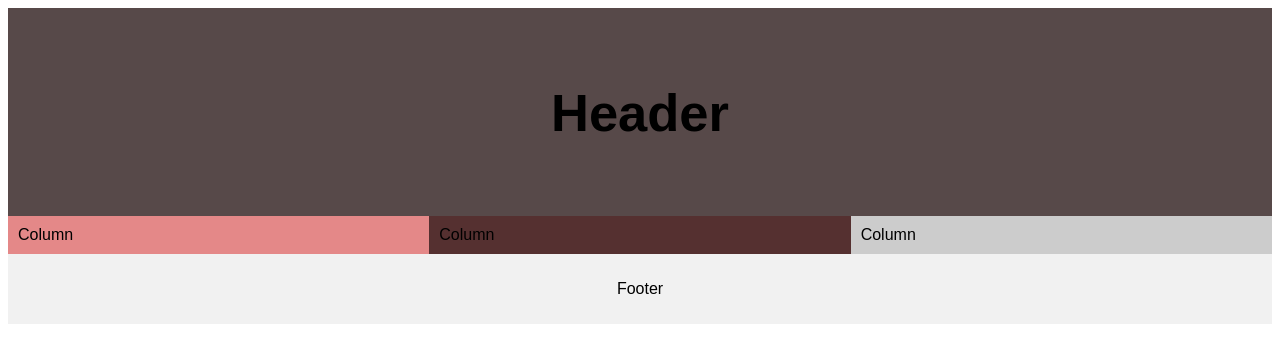
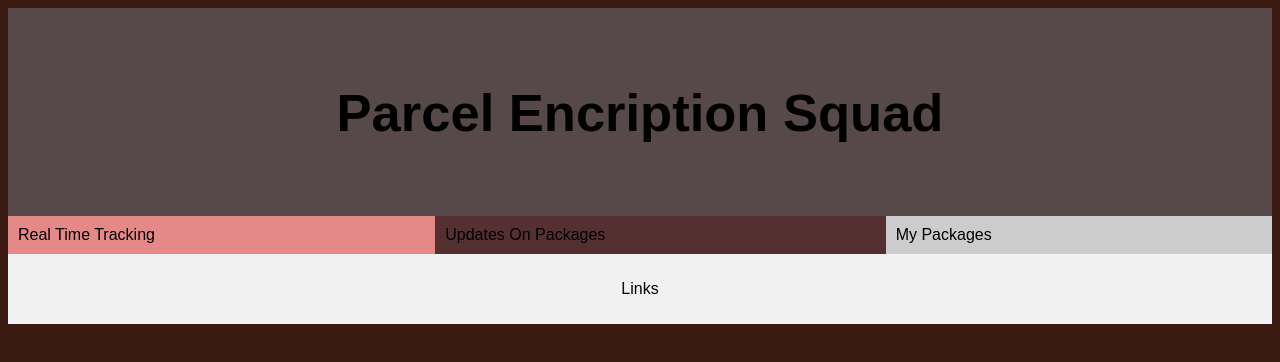
Before and after one commit to najanijohnson/Parcel-Encryption-Squad-updates, a plain HTML site: page websiteLayout.html in a window 1280 px wide. Drawn offline with Linux system fonts and the light colour scheme.

Commit message:
Finished base

```diff
--- a/stylesheet.css
+++ b/stylesheet.css
@@ -55,7 +55,9 @@ body {
   padding: 10px;
   text-align: center;
 }
-
+body {
+    background-color: #3b1b11; /* Blue background */
+}
 /* Responsive layout - makes the three columns stack on top of each other instead of next to each other */
 @media (max-width: 600px) {
   .grid-container  {
@@ -66,4 +68,6 @@ body {
       'right right right right right right'
       'footer footer footer footer footer footer';
   }
+
+
 }
--- a/websiteLayout.html
+++ b/websiteLayout.html
@@ -9,15 +9,15 @@
 
 <div class="grid-container">
   <div class="header">
-    <h2>Header</h2>
+    <h2>Parcel Encription Squad</h2>
   </div>
 
-  <div class="left" style="background-color:#e48888;">Column</div>
-  <div class="middle" style="background-color:#553030;">Column</div>
-  <div class="right" style="background-color:#ccc;">Column</div>
+  <div class="left" style="background-color:#e48888;">Real Time Tracking</div>
+  <div class="middle" style="background-color:#553030;">Updates On Packages</div>
+  <div class="right" style="background-color:#ccc;">My Packages</div>
 
   <div class="footer">
-  <p>Footer</p>
+  <p>Links</p>
   </div>
 </div>
 
```
